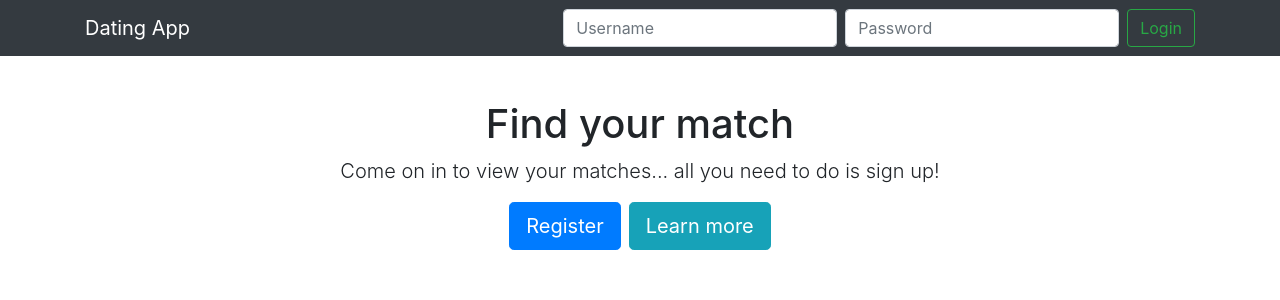
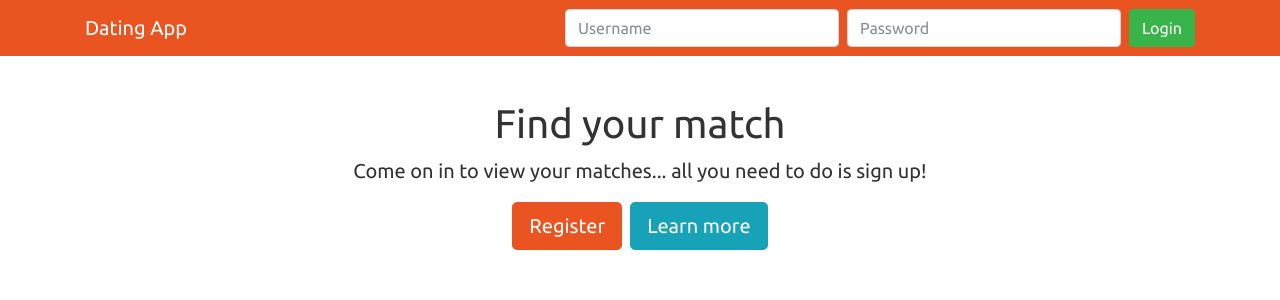
Before and after one commit to kvenkatvarma/AXYAngular, an Angular app: page / in a window 1280 px wide. Shown: the top 300 px of the page. Built offline with nearby package versions, Linux system fonts and the light colour scheme.

Commit message:
Added routing and bootswatch

```diff
--- a/angular.json
+++ b/angular.json
@@ -25,6 +25,7 @@
             "styles": [
               "./node_modules/ngx-bootstrap/datepicker/bs-datepicker.css",
               "./node_modules/bootstrap/dist/css/bootstrap.min.css",
+              "./node_modules/bootswatch/dist/united/bootstrap.css",
               "./node_modules/font-awesome/css/font-awesome.css",
               "./node_modules/ngx-toastr/toastr.css",
               "src/styles.css"
--- a/package.json
+++ b/package.json
@@ -19,6 +19,7 @@
     "@angular/platform-browser-dynamic": "~12.2.0",
     "@angular/router": "~12.2.0",
     "bootstrap": "^4.5.3",
+    "bootswatch": "^4.5.2",
     "font-awesome": "^4.7.0",
     "ngx-bootstrap": "^7.1.2",
     "ngx-toastr": "^10.2.0",
--- a/src/app/nav/nav.component.html
+++ b/src/app/nav/nav.component.html
@@ -1,7 +1,8 @@
-<nav class="navbar navbar-expand-md navbar-dark fixed-top bg-dark">
+<nav class="navbar navbar-expand-md navbar-dark fixed-top bg-primary">
   <div class="container">
     <a class="navbar-brand" routerLink='/' routerLinkActive="active">Dating App</a>
       <ul class="navbar-nav me-auto" *ngIf="accountService.currentUser$ | async">
+        <ng-container *ngIf="accountService.currentUser$  | async">
           <li class="nav-item">
             <a class="nav-link" aria-current="page" routerLink="/members" routerLinkActive="active">Matches</a>
           </li>
@@ -11,9 +12,11 @@
           <li class="nav-item">
             <a class="nav-link" routerLink="/messages" routerLinkActive="active">Messages</a>
           </li>
+        </ng-container>
+
       </ul>
-      <div class="dropdown" *ngIf="accountService.currentUser$  | async" dropdown>
-        <a  class="dropdown-toggle text-light text-light" dropdownToggle>Welcome User</a>
+      <div class="dropdown" *ngIf="(accountService.currentUser$  | async) as user" dropdown>
+        <a  class="dropdown-toggle text-light text-light" dropdownToggle>Welcome {{user.username | titlecase}}</a>
           <div class="dropdown-menu mt-3" *dropdownMenu>
             <a href="" class="dropdown-item">Edit Profile</a>
             <div class="dropdown-divider">
@@ -27,7 +30,7 @@
         <input class="form-control mr-sm-2" name="username" [(ngModel)]="model.username" type="text" placeholder="Username">
         <input class="form-control mr-sm-2" name="password" [(ngModel)]="model.password" type="password" placeholder="Password">
 
-        <button class="btn btn-outline-success my-2 my-sm-0" type="submit">Login</button>
+        <button class="btn btn-success my-2 my-sm-0" type="submit">Login</button>
       </form>
     </div>
 </nav>
```
Also changed, not shown: src/app/app-routing.module.ts (+7 -4 lines), 1 other file (tests, documents, lock files or other folders). Lines whose indentation alone changed are shown as unchanged.
